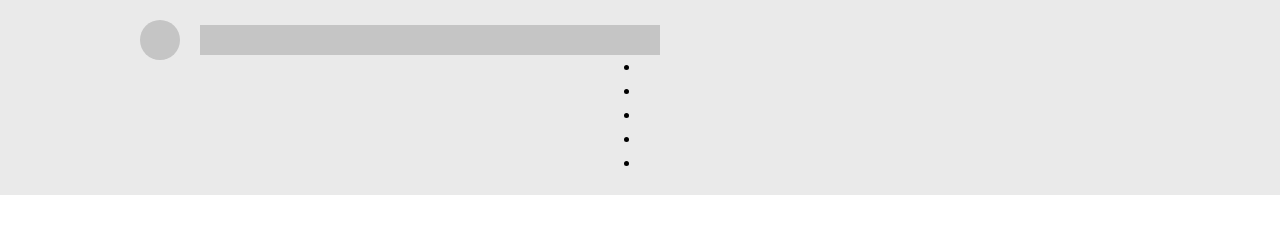
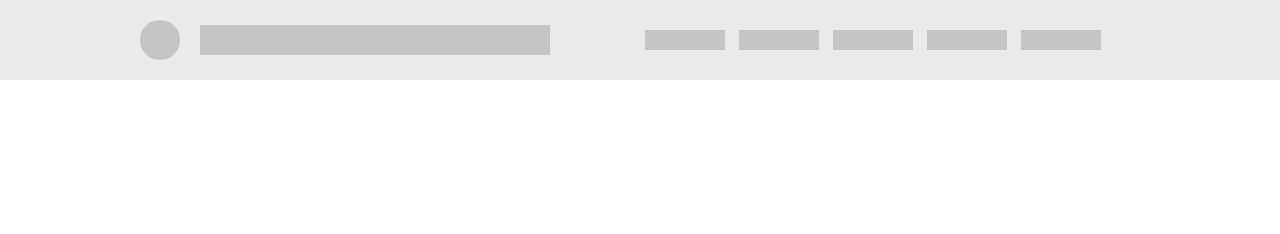
Before and after one commit to david-ayl/ayl-adunits-catalog, a website: page app/views/iframe.html in a window 1280 px wide. Drawn offline with nearby package versions, Linux system fonts and the light colour scheme; files that its build step writes are made by us from their sources.

Commit message:
feat(style)

```diff
--- a/app/views/global_styles/_mixins.scss
+++ b/app/views/global_styles/_mixins.scss
@@ -1,13 +1,8 @@
 @mixin clearfix {
-    zoom:1;
-    &:before, &:after {
-        content: "\0020";
+    &:after {
+        content: "";
         display: block;
-        height: 0;
-        overflow: hidden;
-    }
-    &:after {
-        clear: both;
+        clear:both;
     }
 }
 
--- a/app/views/modules/components/site_header/_site_header.scss
+++ b/app/views/modules/components/site_header/_site_header.scss
@@ -17,9 +17,12 @@
   background-color: $grey2;
   float:left;
 }
+.site_title{
+  width: 50%;
+}
 .site_name{
   float: left;
-  width: calc(100% - 40px - 50%);
+  width: 70%;
   height: 30px;
   background-color: $grey2;
   margin: 5px 0 0 20px;
@@ -27,4 +30,13 @@
 .site_menu_wrapper{
   width: 50%;
   float: right;
+  @include clearfix();
 }
+.site_menu{
+  list-style: none;
+  display: inline-block;
+  width: 80px;
+  height: 20px;
+  background-color: $grey2;
+  margin: 10px 5px 0 5px;
+}
--- a/app/views/modules/components/site_header/header.html
+++ b/app/views/modules/components/site_header/header.html
@@ -3,8 +3,10 @@
 
   <div class="site_header_wrapper">
 
-    <div class="site_logo"></div>
-    <div class="site_name"></div>
+    <div class="site_title">
+      <div class="site_logo"></div>
+      <div class="site_name"></div>
+    </div>
 
     <ul class="site_menu_wrapper">
       <li class="site_menu"></li>
```
